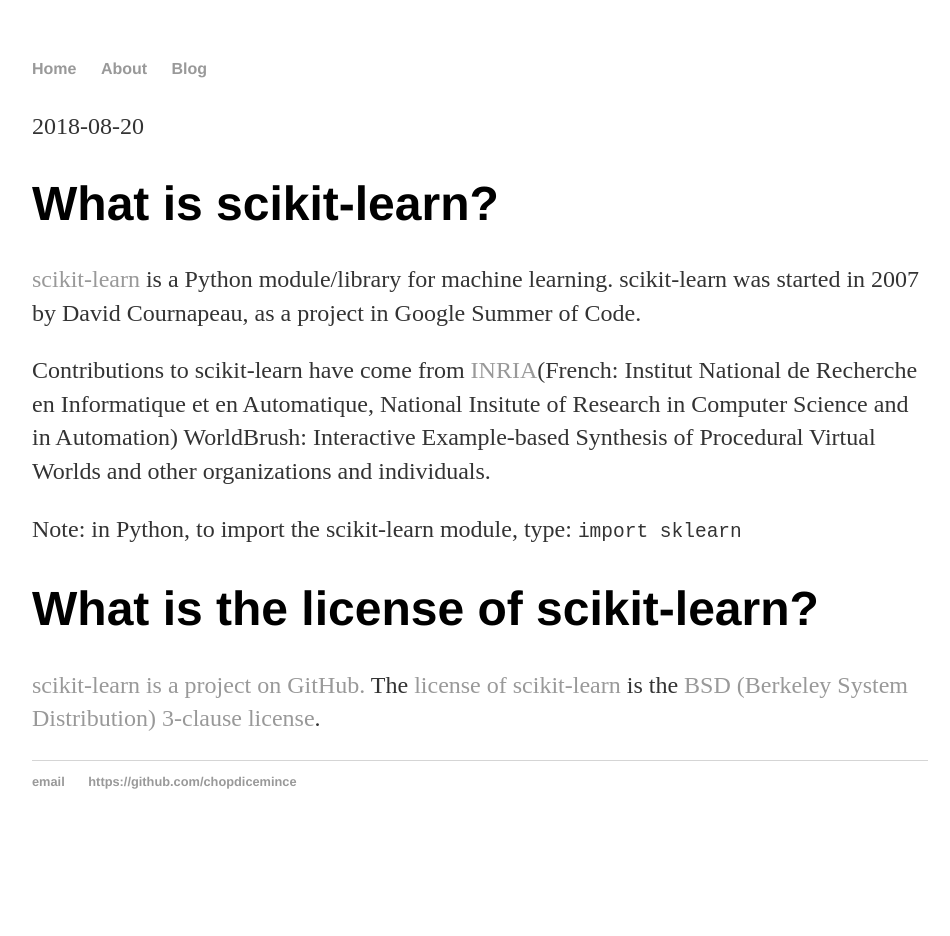
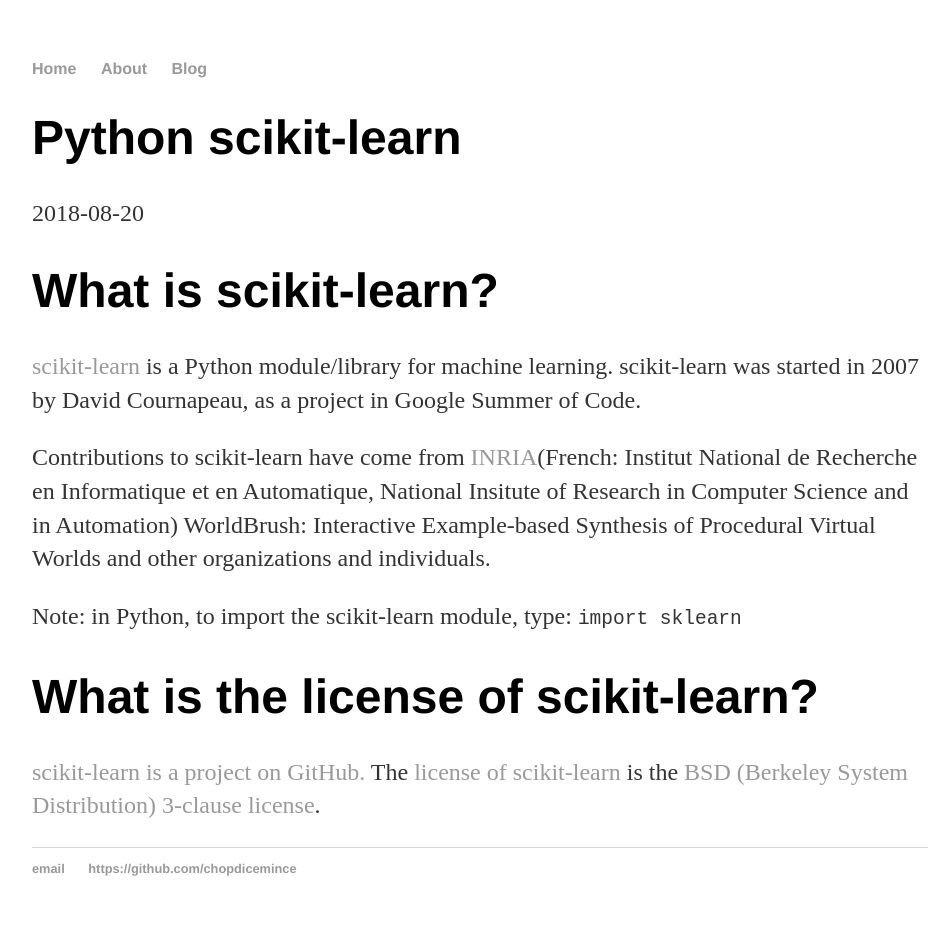
Before and after one commit to chopdicemince/chopdicemince.github.io, a Jekyll site: the page built from _posts/2018-08-20-scikit-learn.md, in a window 1280 px wide. Shown: the whole page, without its empty margins (160-1110 px from the left). Built offline with Jekyll 4.4.1, drawn with Linux system fonts in a browser that asks for light colours; our own code applies the rules of GitHub Pages for plain Markdown files; before the commit the page ends 900 px from its top, so only the background shows below that.

Commit message:
Try to make title visible

```diff
--- a/_posts/2018-08-20-scikit-learn.md
+++ b/_posts/2018-08-20-scikit-learn.md
@@ -1,6 +1,6 @@
 ---
 layout: post
-title: Python: scikit-learn
+title: Python scikit-learn
 date: 2018-08-20
 ---
 
```
